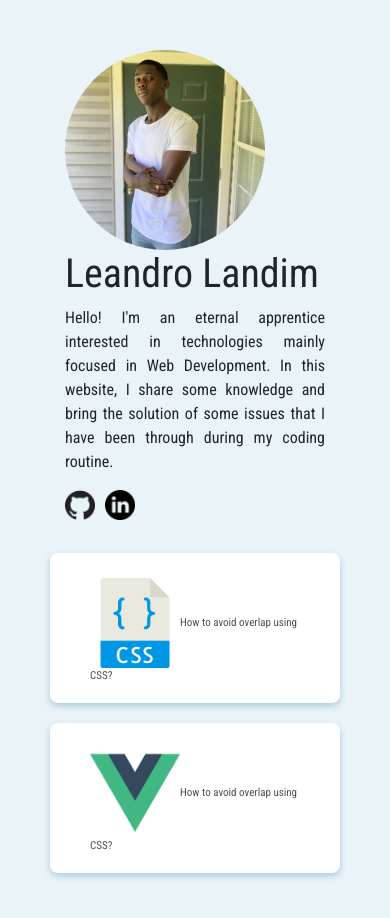
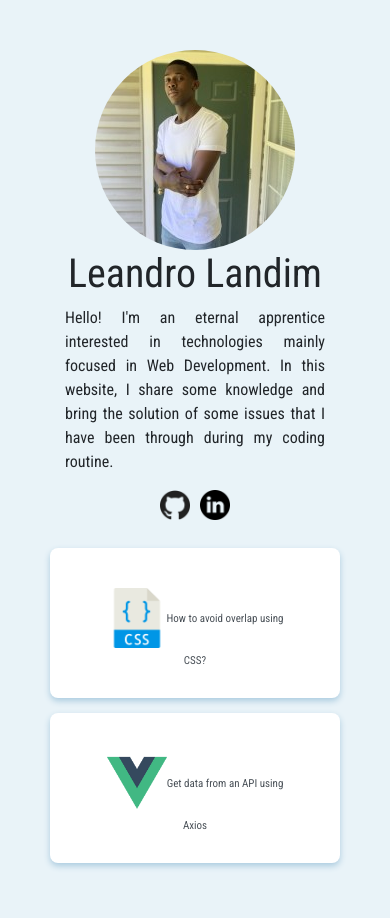
Before and after one commit to Syiabonga/My-Website, a Vue app: page /#/ in a window 390 px wide. Shown: the top 918 px of the page. Built offline with nearby package versions, Linux system fonts and the light colour scheme.

Commit message:
fix responsivity

```diff
--- a/src/components/Home.vue
+++ b/src/components/Home.vue
@@ -2,8 +2,9 @@
     <div class="container-fluid">
       <div class="section-information">
         <div class="row">
-          <div class="col-md-6">
-            <img src="../assets/0.png" class="rounded-circle" alt="Cinque Terre">
+          <div class="col-md-2 hidden-xs"></div>
+          <div class="col-md-8 text-center">
+            <img src="../assets/0.png" class="center rounded-circle" alt="Cinque Terre">
             <h1>Leandro Landim</h1>
             <p>Hello! I'm an eternal apprentice interested in technologies
               mainly focused in Web Development. In this website, I share some
@@ -17,27 +18,26 @@
               <img class="icon" src="../assets/linkedin.png" alt="" style="margin-left: 10px;">
             </a>
           </div>
+          <div class="col-md-2 hidden-xs"></div>
         </div>
         <div class="section-publication">
           <div class="row" v-if="!pubOpen">
-            <div class="col-md-2 hide-xs"></div>
-            <div class="col-md-4 pub-card">
-              <div style="padding:25px;">
+            <div class="col-md pub-card">
+              <div style="padding:40px;">
                 <img src="../assets/css.png" alt="">
                 <a href="#" @click="openPublication">
                   <span>How to avoid overlap using CSS?</span>
                 </a>
               </div>
             </div>
-            <div class="col-md-4 pub-card">
-              <div style="padding:25px;">
+            <div class="col-md pub-card">
+              <div style="padding:40px;">
                 <img src="../assets/logo.png" alt="">
                 <a href="#" @click="openPublication">
-                  <span>How to avoid overlap using CSS?</span>
+                  <span>Get data from an API using Axios</span>
                 </a>
               </div>
             </div>
-            <div class="col-md-2 hide-xs"></div>
           </div>
           <div class="row text-center" v-if="pubOpen" style="margin-top:20px;">
             <div class="col-md-3 hide-xs"></div>
@@ -80,19 +80,27 @@ export default {
 .section-information p{
   text-align: justify;
 }
+.section-information h1{
+  text-align: center;
+}
 .section-information .icon{
   width: 30px;
   height: 30px;
 }
 .section-publication{
   margin-top: 5%;
+  text-align: center;
+}
+.section-publication span{
+  font-size: 15px;
 }
 .section-publication a{
   text-decoration: none;
 }
 .section-publication img{
-  width: 90px;
-  height: 90px;
+  width: 60px;
+  height: 60px;
+  align-self: center;
 }
 .section-publication .row{
   column-gap: 1em;
@@ -121,10 +129,12 @@ export default {
   cursor: pointer;
   color: #0096e6;
 }
-@media screen and (max-width: 736px) {
+@media screen and (max-width: 896px) {
 .section-publication .pub-card{
-  margin-top: 20px;
+  margin-top: 15px;
   width: 100%;
+}
+.section-publication span{
   font-size: 11px;
 }
 }
```
